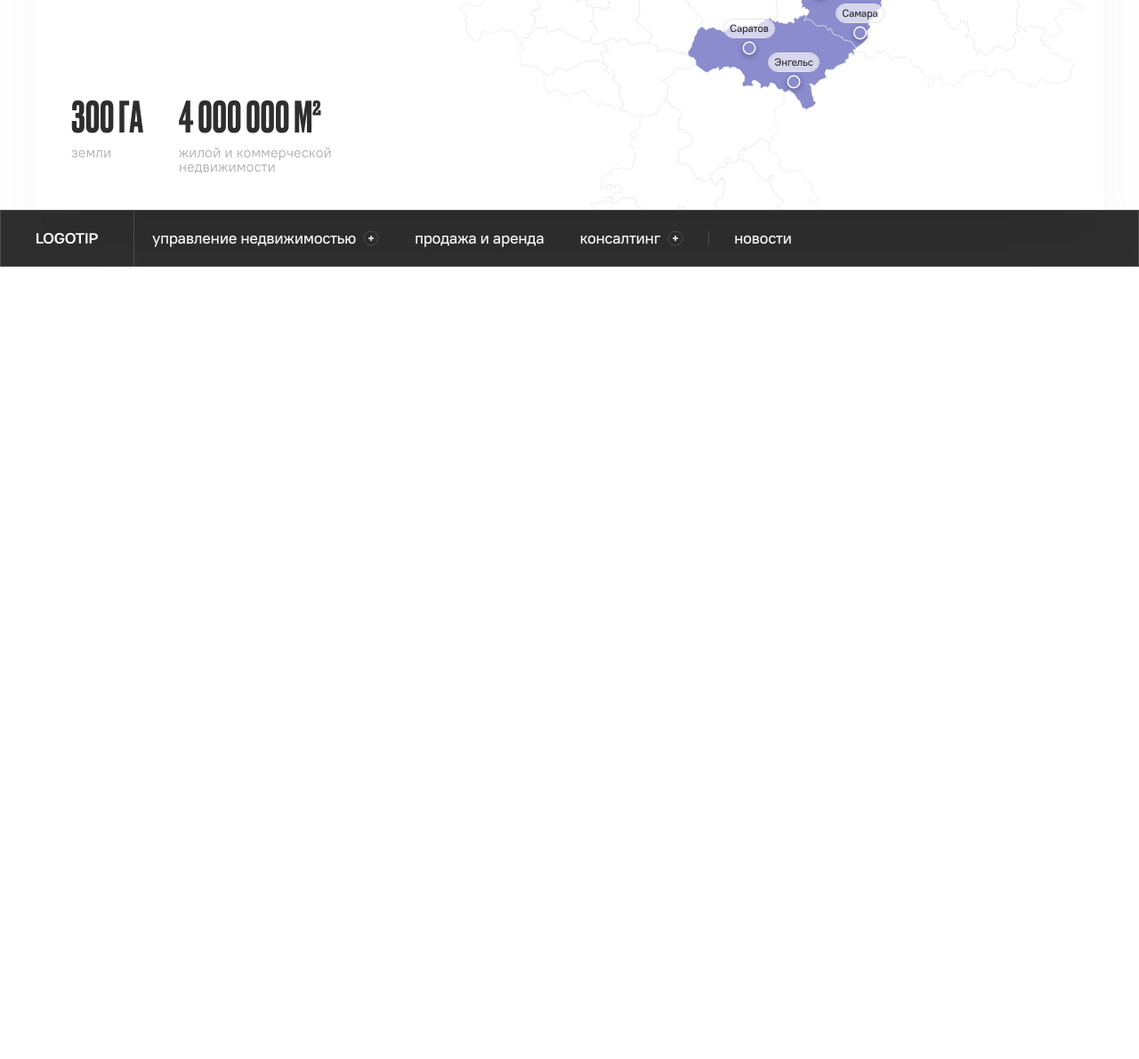
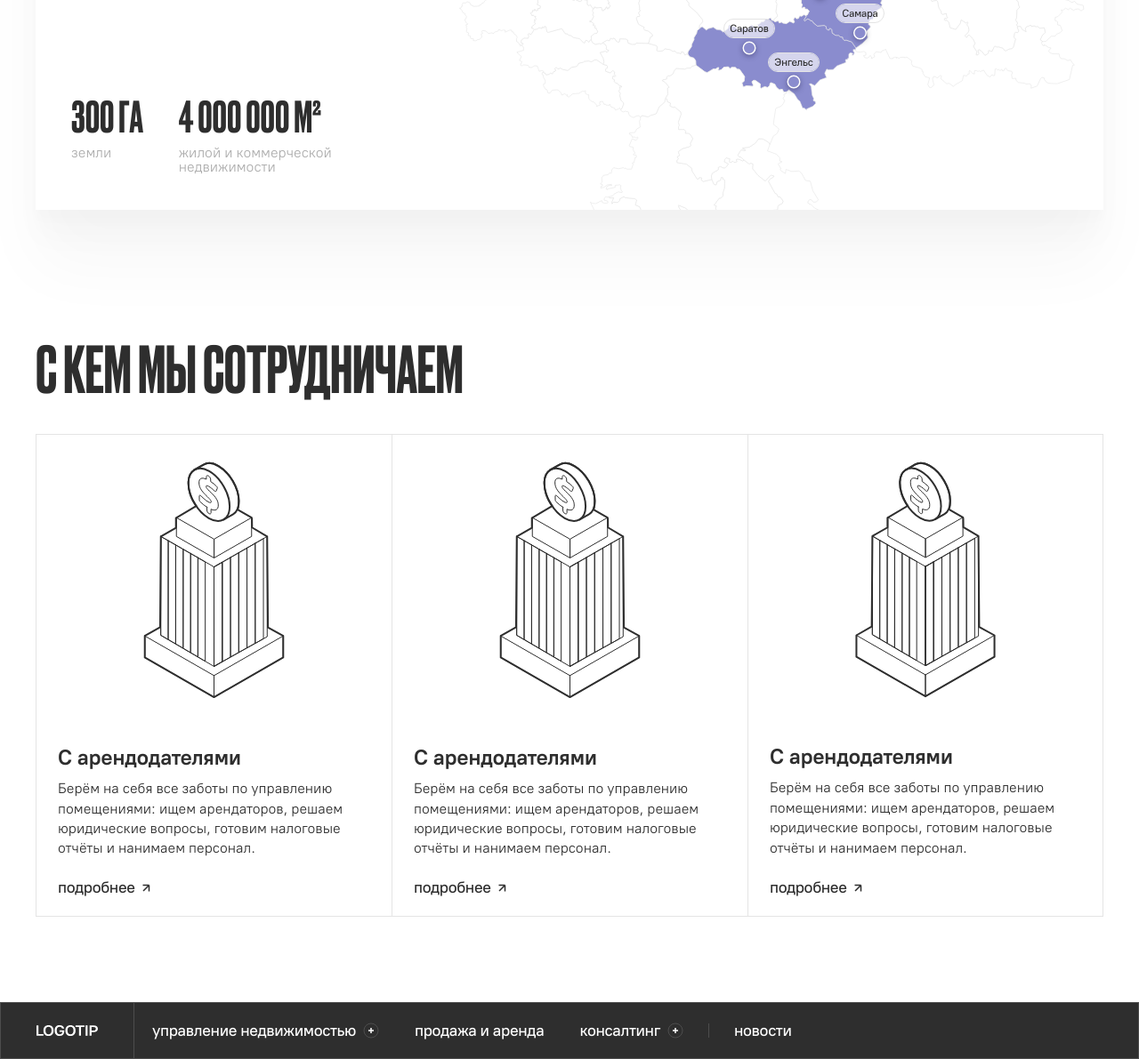
Before and after one commit to nikotheflow/Property-Maintenance, a plain HTML site: page index.html in a window 1280 px wide. Shown: the part 1238-2429 px from the top of the page at 89% size. Before the commit the page ends 1538 px from the top, so only its background shows below. Drawn offline with Linux system fonts and the light colour scheme.

Commit message:
Made a work-with section

```diff
--- a/css/style.scss
+++ b/css/style.scss
@@ -54,6 +54,7 @@ body {
 [class*='__container'] {
   max-width: 1200px;
   margin: 0 auto;
+  padding: 96px 0;
 }
 // === /COMMONS ===
 
@@ -72,10 +73,9 @@ body {
 
   & > * {
     border: 1px solid $cl-border-light;
+
+    &:not(:last-child) {
       border-right: none;
-
-    &:last-child {
-      border: 1px solid $cl-border-light;
     }
   }
 
@@ -113,10 +113,9 @@ body {
 
     & > * {
       border: 1px solid $cl-border-dark;
+
+      &:not(:last-child) {
         border-right: none;
-
-      &:last-child {
-        border: 1px solid $cl-border-dark;
       }
     }
 
@@ -151,6 +150,7 @@ body {
   @include druk-cyr;
   font-size: $font-size-xxxxl;
   text-transform: uppercase;
+  margin-bottom: 40px;
 }
 
 .count-block {
@@ -177,24 +177,60 @@ body {
     text-transform: lowercase;
   }
 }
+
+.work-card {
+  width: 33.33%;
+  display: flex;
+  flex-direction: column;
+  border: 1px solid $cl-border-light;
+  padding: 24px;
+  padding-top: 0;
+
+  &__image {
+    width: 100%;
+    margin-bottom: 24px;
+    object-fit: cover;
+
+    &-wrapper {
+      width: 100%;
+    }
+  }
+
+  &__title {
+    font-size: $font-size-xxl;
+    font-weight: 700;
+    margin-bottom: 12px;
+  }
+
+  &__description {
+    line-height: 140%;
+    margin-bottom: 24px;
+  }
+
+  &__link {
+    justify-content: flex-start;
+    padding: 0;
+    margin-top: auto;
+  }
+}
 // === /COMPONENTS ===
 
 // === HEADER ===
-.header__container {
+.header {
+  &__container {
+    padding: 0;
     max-width: 100%;
+  }
 }
 // === / HEADER ===
 
 // === HERO ===
-.hero__container {
-}
-
 .hero {
   position: relative;
   height: 120vh;
   text-align: center;
   color: $cl-text-primary-light;
-  background: url('../img/hero-background.jfif');
+  background: url('../img/hero/hero-background.jfif');
   background-repeat: no-repeat;
   background-size: cover;
   background-position: 50%;
@@ -203,7 +239,7 @@ body {
     position: absolute;
     inset: 0;
     height: 120vh;
-    background: url('/img/hero-background-down.png');
+    background: url('../img/hero/hero-background-down.png');
     background-repeat: no-repeat;
     background-size: cover;
     background-position: 50%;
@@ -215,7 +251,7 @@ body {
   }
 
   &__fixed {
-    position: fixed;
+    //position: fixed;
     top: 160px;
     display: flex;
     flex-direction: column;
@@ -240,7 +276,11 @@ body {
 // === /HERO ===
 
 // === MAP ===
-.map__container {
+.map {
+  position: relative;
+  height: 450px;
+
+  &__container {
     position: absolute;
     top: -170px;
     left: 50%;
@@ -249,8 +289,9 @@ body {
     display: flex;
     flex-direction: column;
     justify-content: space-between;
+    padding: 0;
     padding-right: 815px;
-  background: url('/img/map-background.svg');
+    background: url('../img/map/map-background.svg');
     background-repeat: no-repeat;
     background-position: right;
     background-color: $cl-text-primary-light;
@@ -259,19 +300,33 @@ body {
     z-index: 20;
   }
 
-.map {
-  position: relative;
-  height: 450px;
-
   &__title {
     padding: 40px;
   }
 }
 // === /MAP ===
 
+// === WORK WITH ===
+.work-with {
+  &__container {
+    padding-top: 140px;
+  }
+
+  &__cards {
+    display: flex;
+    flex-wrap: wrap;
+
+    & > *:not(:last-child) {
+      border-right: none;
+    }
+  }
+}
+// === /WORK WITH ===
+
 // === FOOTER ===
 .footer__container {
   max-width: 100%;
+  padding: 0;
 }
 
 .footer {
--- a/index.html
+++ b/index.html
@@ -89,6 +89,58 @@
           </ul>
         </div>
       </section>
+      <section class="work-with">
+        <div class="work-with__container">
+          <h2 class="work-with__title section-title">С кем мы сотрудничаем</h2>
+          <div class="work-with__cards">
+            <div class="work-with__card work-card">
+              <div class="work-card__image-wrapper">
+                <img src="/img/work-with/work-card-1.svg" class="work-card__image">
+              </div>
+              <h3 class="work-card__title">С арендодателями</h3>
+              <p class="work-card__description">Берём на себя все заботы по управлению помещениями: ищем арендаторов,
+                решаем юридические вопросы, готовим налоговые
+                отчёты и нанимаем персонал.</p>
+              <a class="work-card__link link">Подробнее<svg width="16" height="16" viewBox="0 0 16 16" fill="none"
+                  xmlns="http://www.w3.org/2000/svg">
+                  <path d="M4.5 5.5H11.5M11.5 5.5V12.5M11.5 5.5L5.01852 11.9815" stroke="#2E2E2E" stroke-width="1.5"
+                    stroke-linejoin="bevel" />
+                </svg>
+              </a>
+            </div>
+            <div class="work-with__card work-card">
+              <div class="work-card__image-wrapper">
+                <img src="/img/work-with/work-card-1.svg" class="work-card__image">
+              </div>
+              <h3 class="work-card__title">С арендодателями</h3>
+              <p class="work-card__description">Берём на себя все заботы по управлению помещениями: ищем арендаторов,
+                решаем юридические вопросы, готовим налоговые
+                отчёты и нанимаем персонал.</p>
+              <a class="work-card__link link">Подробнее<svg width="16" height="16" viewBox="0 0 16 16" fill="none"
+                  xmlns="http://www.w3.org/2000/svg">
+                  <path d="M4.5 5.5H11.5M11.5 5.5V12.5M11.5 5.5L5.01852 11.9815" stroke="#2E2E2E" stroke-width="1.5"
+                    stroke-linejoin="bevel" />
+                </svg>
+              </a>
+            </div>
+            <div class="work-with__card work-card">
+              <div class="work-card__image-wrapper">
+                <img src="/img/work-with/work-card-1.svg" class="work-card__image">
+              </div>
+              <h3 class="work-card__title">С арендодателями</h3>
+              <p class="work-card__description">Берём на себя все заботы по управлению помещениями: ищем арендаторов,
+                решаем юридические вопросы, готовим налоговые
+                отчёты и нанимаем персонал.</p>
+              <a class="work-card__link link">Подробнее<svg width="16" height="16" viewBox="0 0 16 16" fill="none"
+                  xmlns="http://www.w3.org/2000/svg">
+                  <path d="M4.5 5.5H11.5M11.5 5.5V12.5M11.5 5.5L5.01852 11.9815" stroke="#2E2E2E" stroke-width="1.5"
+                    stroke-linejoin="bevel" />
+                </svg>
+              </a>
+            </div>
+          </div>
+        </div>
+      </section>
     </main>
     <footer class="footer">
       <div class="footer__container">
```
Also changed, not shown: css/style.css, img/map/map-background.svg (renamed from img/map-background.svg), img/work-with/work-card-1.svg (added), img/work-with/work-card-2.svg (added), img/work-with/work-card-3.svg (added), 3 other files. Lines whose indentation alone changed are shown as unchanged.
